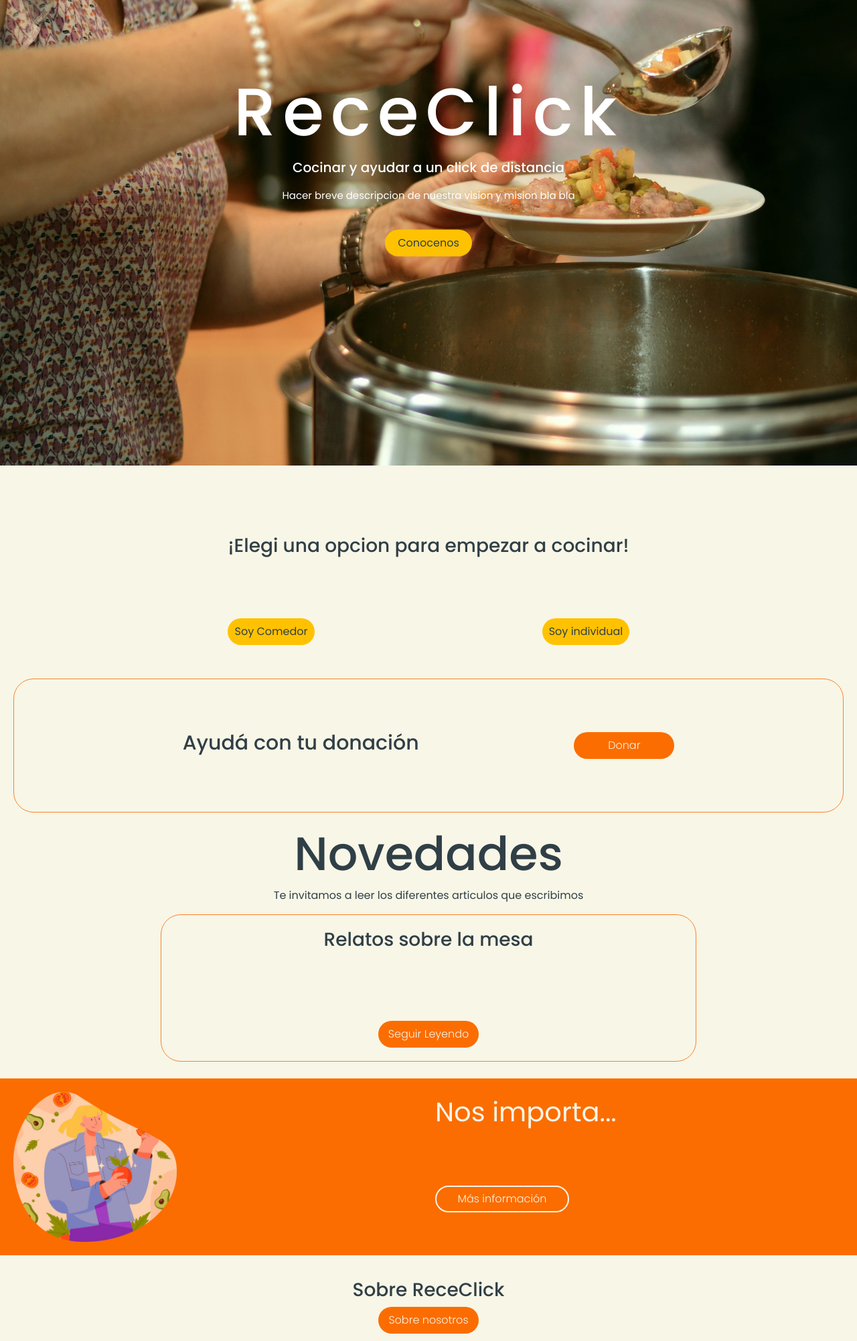
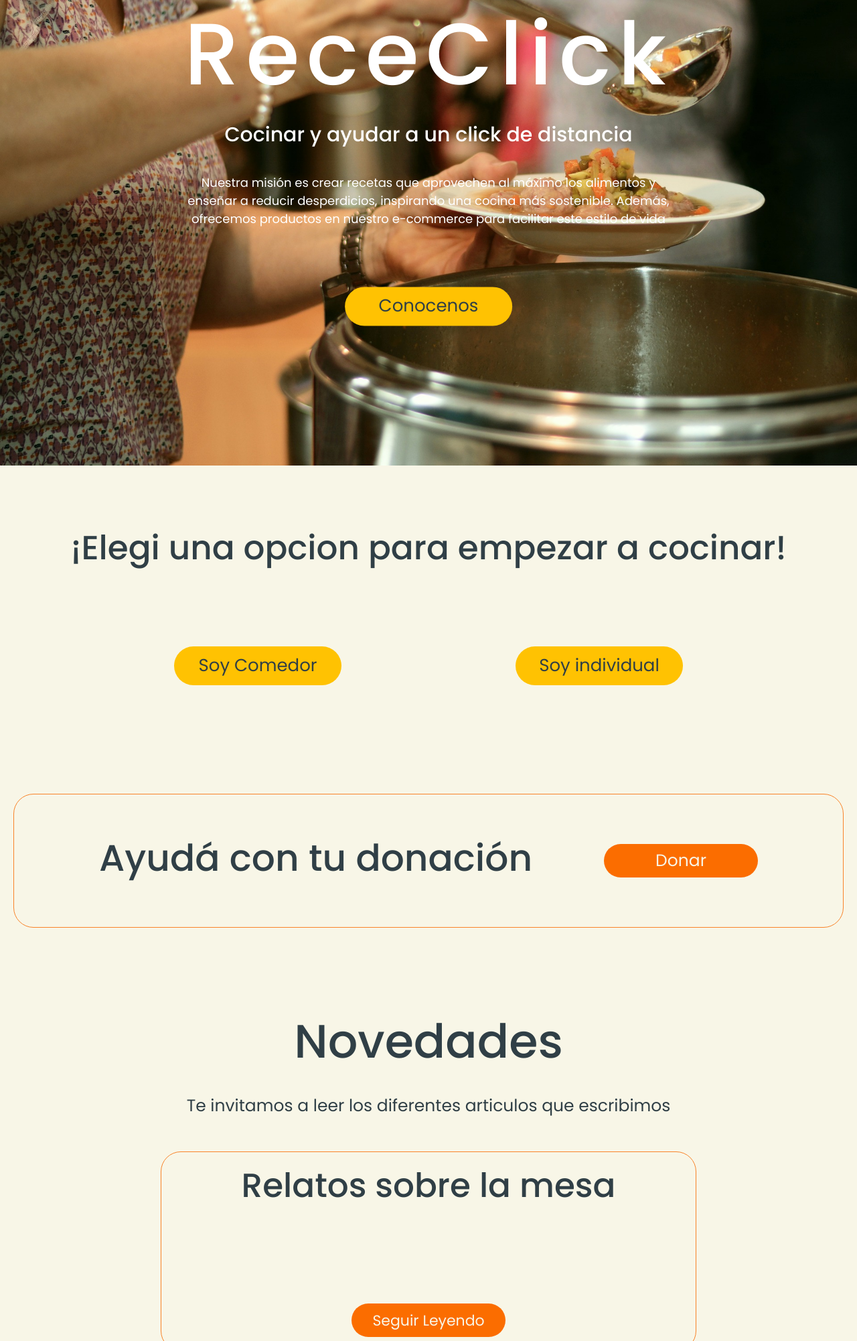
Before and after one commit to alinoelia/proyecto-receclick, a website built with Vite: page index.html in a window 1280 px wide. Shown: the part 283-2285 px from the top of the page at 67% size. Built offline with nearby package versions, Linux system fonts and the light colour scheme; files whose address does not match are found by name.

Commit message:
Agregue la caja de comentarios y corregi algunas cosas del inicio

```diff
--- a/css/recetas.css
+++ b/css/recetas.css
@@ -20,6 +20,7 @@ main{
 }
 a{
     color: #303F46;
+    text-decoration: none;
 }
 p{
     color: #303F46;
--- a/css/style.css
+++ b/css/style.css
@@ -16,20 +16,25 @@ body{
 }
 
 .boton-1{
-    height: 40px;
+    height: 58px;
     border: none;
     border-radius: 30px;
     background-color: #FFC202;
-    width: 130px;
+    width: 250px;
+    font-size: 26px;
+    margin-top: 4%;
 }
 .boton-2{
-    height: 40px;
+    height: 50px;
     border-radius: 30px;
     background-color:#FB6D00 ;
-    width: 150px;
+    width: 230px;
     border: none;
     color: #F8F6E7;
-    font-weight:300;
+    font-size: 25px;
+}
+.size {
+    font-size: 22px;
 }
 .contenedor {
     position: relative;
@@ -55,21 +60,24 @@ body{
 h1 {
     background-color: transparent;
     color: #ffff ;
-    font-size: 100px;
+    font-size: 130px;
     letter-spacing: 10px;
+    margin-bottom: 20px;
 }
 .contenedor .slogan {
     color: #ffff;
     background-color: transparent;
-    font-size: 20px;
+    font-size: 30px;
     font-weight: 500;
+    margin-top: 20px;
 }
 
 
 .contenedor p {
     color: #ffff;
     background-color: transparent;
-    font-size: 15px;
+    font-size: 18px;
+    margin-bottom: 35px;
 }
 
 .contenedor-p{
@@ -77,6 +85,11 @@ h1 {
     justify-content: center;
     align-items: center;
     height: 150px;
+    margin-top: 25px;
+}
+h3 {
+    font-size: 50px;
+    margin-bottom: 50px;
 }
 .contenedor-botones{
     display: flex;
@@ -96,10 +109,11 @@ h1 {
     height: 200px;
     align-items: center;
     border-radius: 30px;
-
+    margin-top: 13%;
+    margin-bottom: 10%;
 }
 .caja-borde h2{
-    font-size: 30px;
+    font-size: 55px;
     text-align: center;
 
 }
@@ -125,6 +139,15 @@ h1 {
 h2{
     font-size: 70px;
 }
+.relato h3 {
+    font-size: 50px;
+}
+
+.centrado p {
+    font-size: 25px;
+    margin-top: 35px;
+    margin-bottom: 50px;
+}
 
 /* ! Arreglos para el navbar*/
 .btn{
@@ -135,11 +158,14 @@ h2{
 a{
     color: #303F46;
     position: top;
+    text-decoration: none;
 }
 
 .centrado{
     text-align: center;
     align-items: center;
+    margin-top: 10%;
+    margin-bottom: 10%;
 }
 .borde-grid{
     display: grid;
@@ -151,6 +177,8 @@ a{
     align-items: center;
     border-radius: 30px;
     max-width: 800px;
+    margin-top: 45px;
+    margin-bottom: 25px;
 }
 .seccion-mas-info{
     display: grid;
@@ -159,28 +187,30 @@ a{
     grid-template-rows: auto auto;
     gap: 20px;
     padding: 20px;
-    margin-top: 25px;
-    margin-bottom: 25px;
+    margin-top: 40px;
+    margin-bottom: 60px;
 }
 .boton-info{
     border: solid 2px #F8F6E7;
     background-color: #FB6D00;
     border-radius: 30px;
-    height: 40px;
-    width: 200px;
+    height: 60px;
+    width: 300px;
     color: #F8F6E7;
-    font-weight: 300;
+    font-weight: 400;
     justify-content: flex-end;
+    font-size: 22px;
 }
 .letra-blanca{
+    margin-top: 30px;
     color: #F8F6E7;
-    font-size: 40px;
+    font-size: 60px;
 }
 .img-seccion{
     grid-row: span 2;
 }
 .img-seccion img{
-    width: 40%;
+    width: 45%;
     height: auto;
 }
 .div-mejorar{
@@ -193,6 +223,8 @@ a{
     justify-content: center;
     align-items: center;
     margin: auto;
+    margin-top: 10%;
+    margin-bottom: 10%;
 }
 .texto-mejorar{
     position: absolute;
@@ -210,6 +242,8 @@ a{
 .sobre{
     margin: 20px;
     padding: 10px;
+    margin-top: 10%;
+    margin-bottom: 7%;
 }
 
 /* ! Estilos del footer */
--- a/css/stylesAyuda.css
+++ b/css/stylesAyuda.css
@@ -86,6 +86,7 @@ details b {
 }
 a{
     color: #303F46;
+    text-decoration: none;
 }
 
 /* !Estilos del titulo */
@@ -136,3 +137,53 @@ img {
     box-shadow: 3px 3px 5px #bebebe;
 
 }
+
+.contenedor3 {
+    width: 100%;
+    padding: 30px;
+    justify-content: center;
+    align-items: center;
+    position: relative;
+    margin: 10px;
+}
+h2 {
+    display: flex;
+    justify-content: center;
+    align-items: center;
+    position: relative;
+    padding-top: 5px;
+    font-size: 40px;
+}
+
+.formulario {
+    height: 100%;
+    padding: 10px;
+    margin: 30px;
+    background-image: url('../img/blobsFinalPag.png');
+    background-size: cover;
+    background-position: center;
+    justify-content: center;
+    align-items: center;
+    width: 400px;
+
+}
+
+.boton-1{
+    height: 40px;
+    border-radius: 20px;
+    background-color: #F8F6E7;
+    width: 200px;
+    font-size: 22px;
+    font-weight: 500;
+    margin-top: 4%;
+}
+
+#mensaje {
+    width: 100%;
+}
+
+#feedbackForm {
+    margin: auto;
+    padding-top: 40px;
+    padding-bottom: 30px;
+}
--- a/index.html
+++ b/index.html
@@ -56,8 +56,8 @@
         <section class="texto-encima">
           <h1>ReceClick</h1>
         <p class="slogan">Cocinar y ayudar a un click de distancia</p>
-        <p>Hacer breve descripcion de nuestra vision y mision
-          bla bla
+        <p>Nuestra misión es crear recetas que aprovechen al máximo los alimentos y enseñar a reducir desperdicios,
+          inspirando una cocina más sostenible. Además, ofrecemos productos en nuestro e-commerce para facilitar este estilo de vida
         </p>
         <br>
         <button class="boton-1">Conocenos</button>
@@ -86,7 +86,7 @@
       <h2>Novedades</h2>
       <p>Te invitamos a leer los diferentes articulos que escribimos</p>
       <div class="borde-grid">
-        <div>
+        <div class="relato">
           <h3>Relatos sobre la mesa</h3>
         </div>
         <div><img src="" alt="" /></div>
@@ -94,7 +94,7 @@
         <div><img src="" alt="" /></div>
         <div><img src="" alt="" /></div>
         <div>
-          <button class="boton-2">Seguir Leyendo</button>
+          <button class="boton-2 size">Seguir Leyendo</button>
         </div>
         <!-- Falta Agregar imagenes-->
       </div>
@@ -116,7 +116,7 @@
       <!-- Secccion que contiene el sobre la pagina (Receclick)-->
       <h3>Sobre ReceClick</h3>
       <!-- <video src=""></video> --><!-- Falta video de nosotras (Hay que grabarlo y editar)-->
-      <button class="boton-2">Sobre nosotros</button>
+      <button class="boton-2 size">Sobre nosotros</button>
     </section>
 
     <div class="div-mejorar centrado">
@@ -133,17 +133,17 @@
     <footer class="footer">
       <ul class="social-icon">
         <li class="icon-elemento">
-          <a href="" class="icon">
+          <a href="https://www.instagram.com/receclick.ar?igsh=MWg2b2RmN3ZtYTdtNA==" class="icon">
             <ion-icon name="logo-instagram"></ion-icon>
           </a>
         </li>
         <li class="icon-elemento">
-          <a href="" class="icon">
+          <a href="#" class="icon">
             <ion-icon name="logo-whatsapp"></ion-icon>
           </a>
         </li>
         <li class="icon-elemento">
-          <a href="" class="icon">
+          <a href="#" class="icon">
             <ion-icon name="mail-outline"></ion-icon>
           </a>
         </li>
@@ -153,10 +153,10 @@
           <a href="index.html" class="menu-icon"> Inicio </a>
         </li>
         <li class="menu-elemento">
-          <a href="" class="menu-icon"> Equipo </a>
+          <a href="#" class="menu-icon"> Equipo </a>
         </li>
         <li class="menu-elemento">
-          <a href="" class="menu-icon"> Contacto </a>
+          <a href="#" class="menu-icon"> Contacto </a>
         </li>
         <li class="menu-elemento">
           <a href="sobre-nosotros.html" class="menu-icon"> Sobre Nosotros </a>
```
Also changed, not shown: ayuda.html (+44 -2 lines), sobre-nosotros.html (+1 -1 lines).
